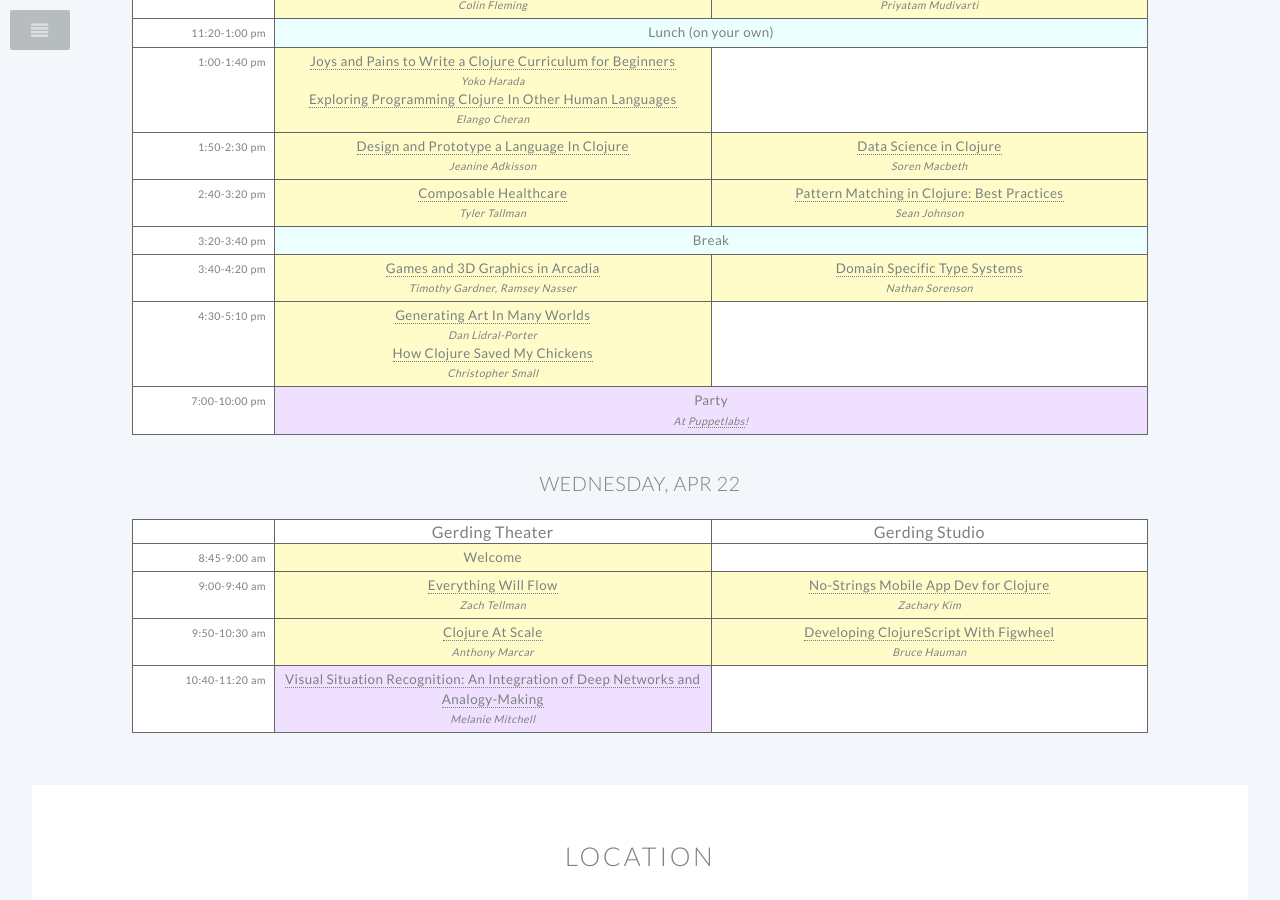
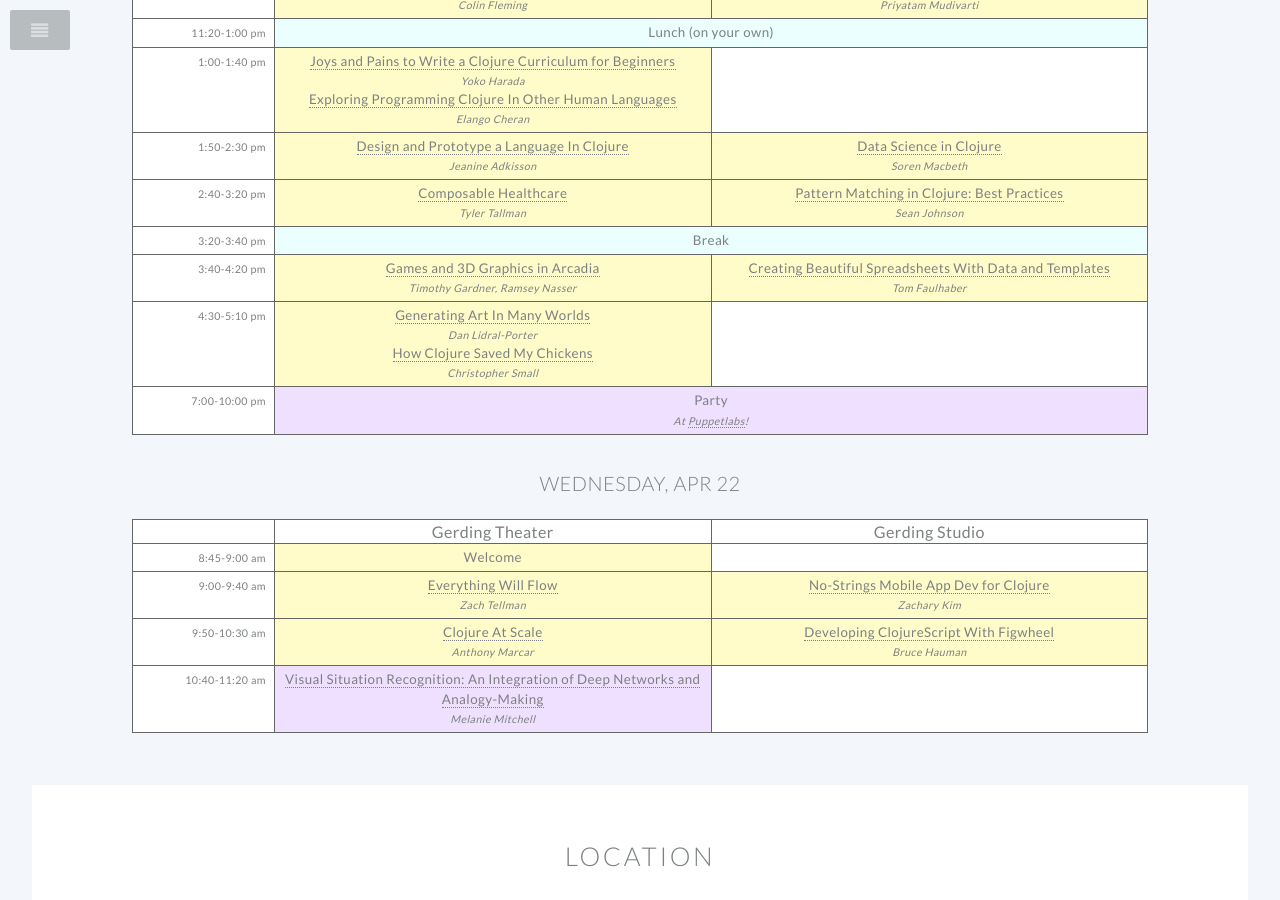
Before and after one commit to clojurewest/clojurewest.github.io, a Jekyll site: the page built from index.html, in a window 1280 px wide and 900 px high, scrolled down 2149 px. Built offline with Jekyll 4.4.1, drawn with Linux system fonts in a browser that asks for light colours.

Commit message:
fix schedule bug

```diff
--- a/_layouts/home.html
+++ b/_layouts/home.html
@@ -317,8 +317,8 @@
 											<div class="speaker">Timothy Gardner, Ramsey Nasser</div>
 										</td>
 										<td class="slot talk">
-											<div class="title"><a href="speakers#nsorenson">Domain Specific Type Systems</a></div>
-											<div class="speaker">Nathan Sorenson</div>
+											<div class="title"><a href="speakers#tfaulhaber">Creating Beautiful Spreadsheets With Data and Templates</a></div>
+											<div class="speaker">Tom Faulhaber</div>
 										</td>
 									</tr>
 									<tr>
```
